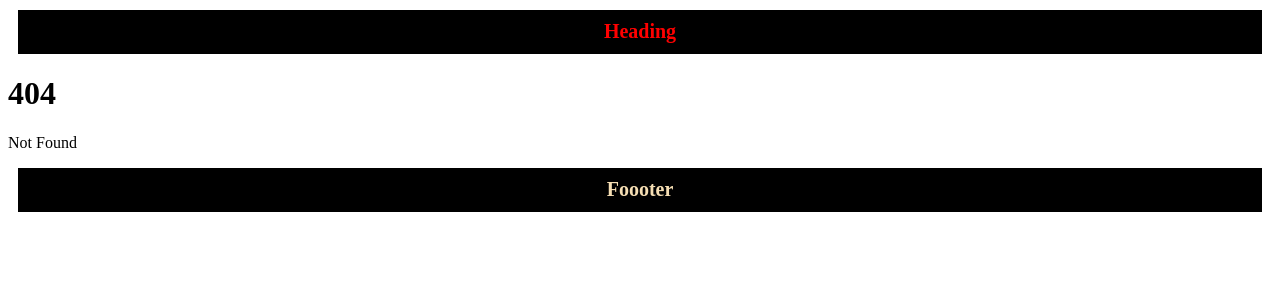
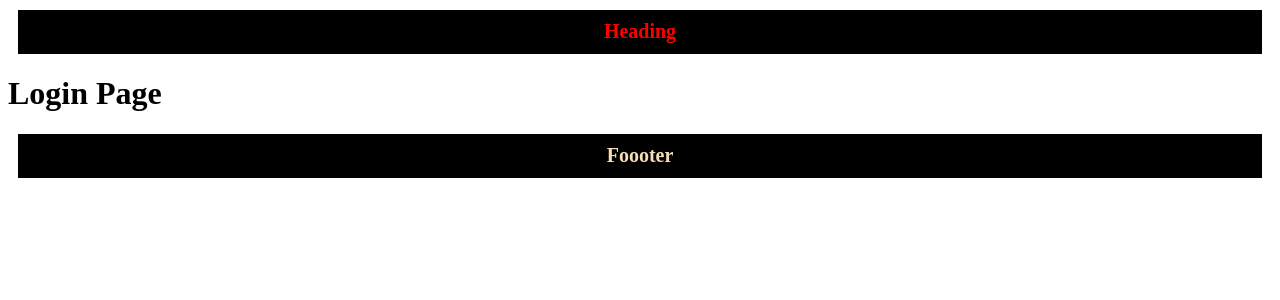
Before and after one commit to mentorvikash/sveltekit-demo, a SvelteKit app: page /auth/login in a window 1280 px wide. Before the commit this address had no page. Shown: the top 300 px of the page. Built offline with nearby package versions, Linux system fonts and the light colour scheme.

Commit message:
added common layout for auth pages

```diff
--- /dev/null
+++ b/src/routes/auth/login/+page.svelte
@@ -0,0 +1 @@
+<h1>Login Page</h1>
```
